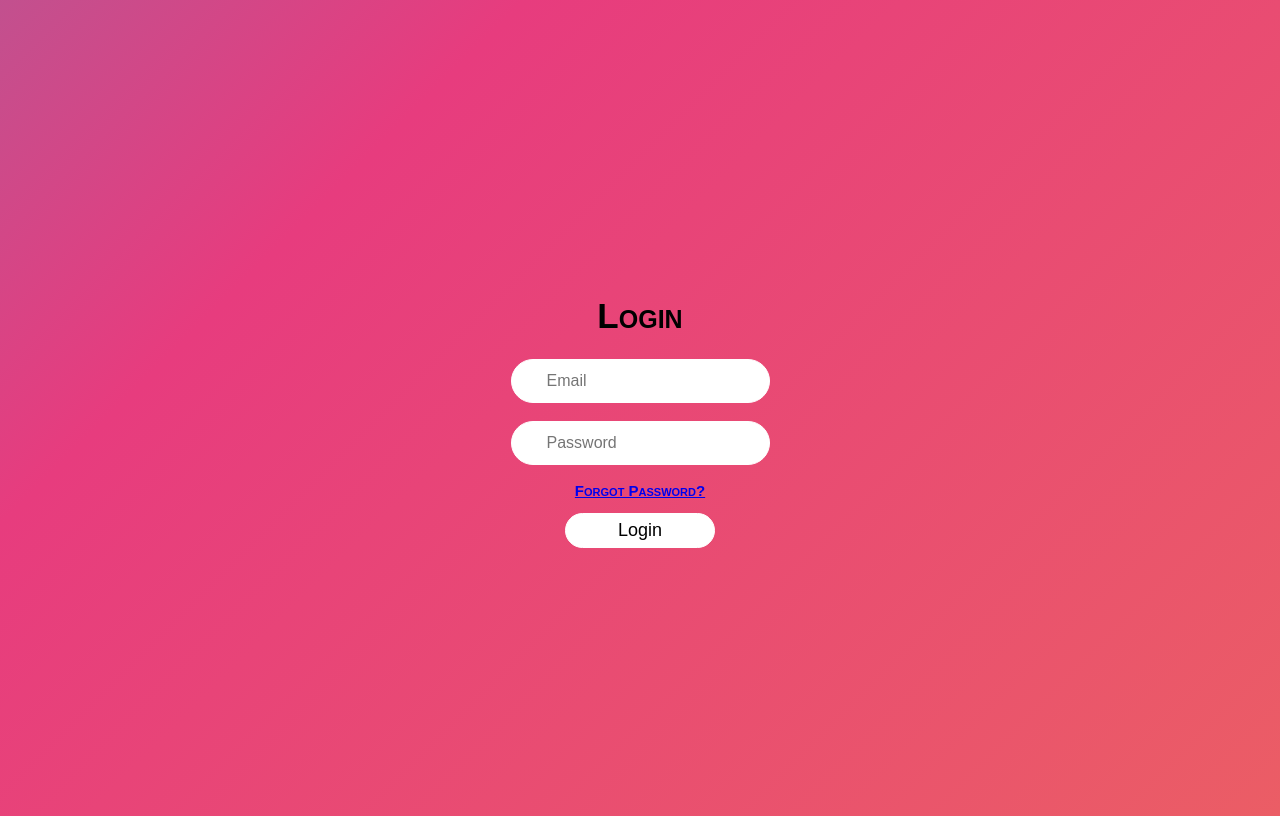
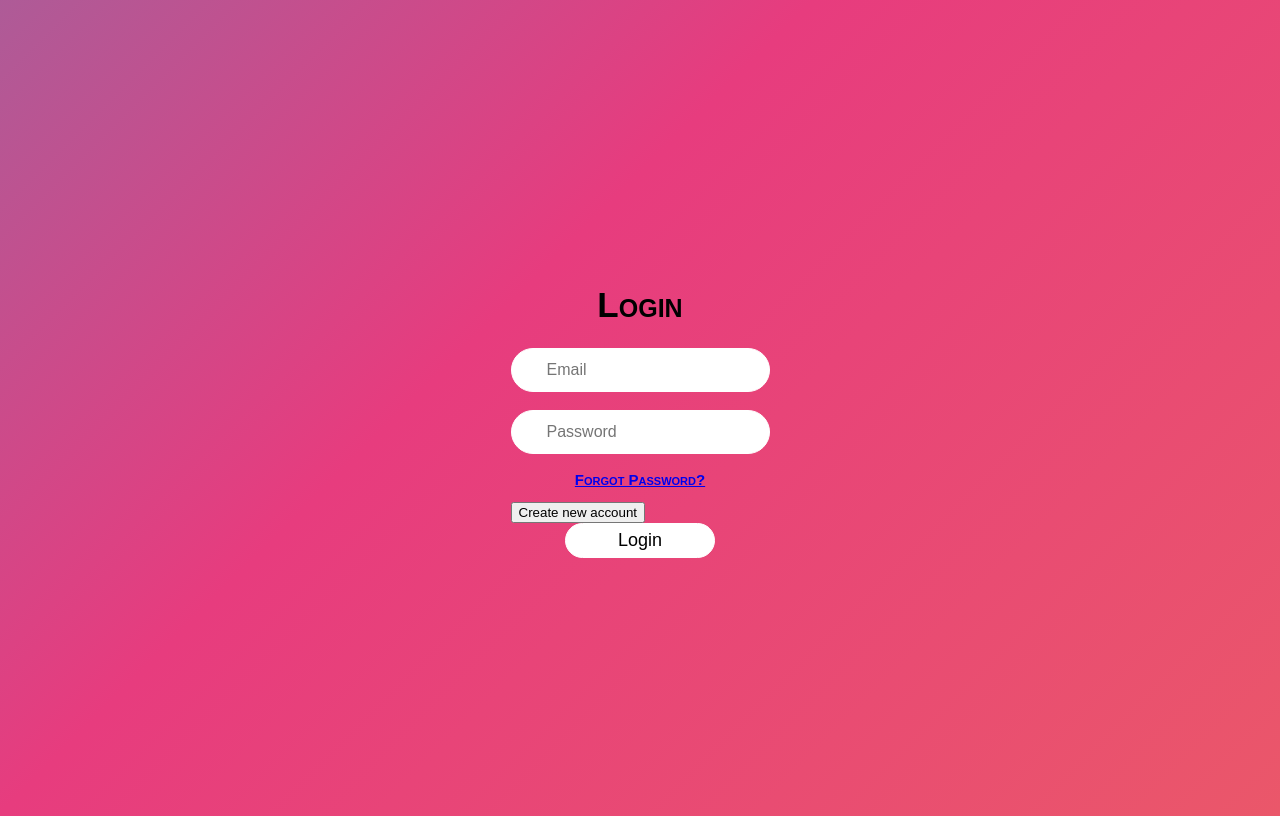
Before and after one commit to SokhaTaras/TravelProject, an Angular app: page / in a window 1280 px wide. Built offline with nearby package versions, Linux system fonts and the light colour scheme.

Commit message:
registration form created and updated

```diff
--- a/src/app/components/login/login.component.html
+++ b/src/app/components/login/login.component.html
@@ -1,16 +1,17 @@
 <div class="container">
-  <h2 class="header" id="myLogin">Login</h2>
-  <form [formGroup]="loginForm" class="one">
-    <div >
+  <h2 class="header" id="myLogin" *ngIf="isLogging">Login</h2>
+  <h2 class="header" id="myRegistration" *ngIf="!isLogging">Registration</h2>
+  <form [formGroup]="loginForm" class="one" *ngIf="isLogging">
+    <div>
       <input class="login input__email" type="email" placeholder="Email" name="email" formControlName="email"/>
     </div>
-    <div  *ngIf="loginForm.controls['email'].invalid && loginForm.controls['password'].touched" >
+    <div  *ngIf="loginForm.controls['email'].invalid && loginForm.controls['email'].touched" >
       Enter email correctly
     </div>
-    <div >
+    <div>
       <input class="login input__password" type="password" placeholder="Password" name="password" formControlName="password"/>
     </div>
-   <div *ngIf="loginForm.controls['email'].invalid && loginForm.controls['password'].touched" >
+   <div *ngIf="loginForm.controls['password'].invalid && loginForm.controls['password'].touched" >
       Enter password correctly
     </div>
     <div id="forgottenPassword">
@@ -18,12 +19,53 @@
          routerLinkActive="activeLink"
          [routerLinkActiveOptions]="{exact:true}">Forgot Password?</a>
     </div>
+    <div *ngIf="isLogging">
+      <a>
+        <button (click)="loggingToggler()">Create new account</button>
+      </a>
+    </div>
   </form>
-  <div>
+  <form [formGroup]="registrationForm" *ngIf="!isLogging">
+    <p>Enter name</p>
+    <div>
+      <input class="login input__email" type="text" placeholder="Enter name" name="userName" formControlName="userName"/>
+    </div>
+    <p>Enter surname</p>
+    <div>
+      <input class="login input__email" type="text" placeholder="Enter surname" name="userSurname" formControlName="userSurname"/>
+    </div>
+    <p>Enter email</p>
+    <div>
+      <input class="login input__email" type="email" placeholder="Enter email" name="email" formControlName="email" />
+    </div>
+    <div  *ngIf="registrationForm.controls['email'].invalid && registrationForm.controls['email'].touched" >
+      Enter email correctly
+    </div>
+    <p>Enter password</p>
+    <div>
+      <input class="login input__password" type="password" placeholder="Password" name="password" formControlName="password"/>
+    </div>
+    <div *ngIf="registrationForm.controls['password'].invalid && registrationForm.controls['password'].touched" >
+      Enter password correctly
+    </div>
+    <div *ngIf="!isLogging">
+      <a>
+        <button (click)="loggingToggler()">Login</button>
+      </a>
+    </div>
+  </form>
+  <div *ngIf="isLogging">
     <div>
       <a [routerLink]="['main']" id="hrefNext">
         <button class="input__button" id="loginButton" (click)="login()">Login</button>
       </a>
     </div>
   </div>
+  <div *ngIf="!isLogging">
+    <div>
+      <a [routerLink]="['main']" >
+        <button class="input__button" (click)="register()">Sign Up</button>
+      </a>
+    </div>
+  </div>
 </div>
--- a/src/app/components/login/login.component.ts
+++ b/src/app/components/login/login.component.ts
@@ -1,6 +1,6 @@
 import { Component } from '@angular/core';
 import {OnInit} from "@angular/core";
-import {FormControl, FormGroup} from "@angular/forms";
+import {FormControl, FormGroup, Validators} from "@angular/forms";
 import {User} from "../../Classes/user";
 
 @Component({
@@ -11,19 +11,35 @@ import {User} from "../../Classes/user";
 export class LoginComponent implements OnInit{
 
   loginForm: FormGroup = new FormGroup({
-    'email': new FormControl(),
-    'password': new FormControl()
+    'email': new FormControl('',[Validators.email,Validators.required]),
+    'password': new FormControl('',[Validators.required])
   });
-  isRegistration: boolean = false;
+
+  registrationForm: FormGroup = new FormGroup({
+    'userName': new FormControl('',[Validators.required]),
+    'userSurname': new FormControl('',[Validators.required]),
+    'email': new FormControl('',[Validators.required, Validators.email]),
+    'password': new FormControl('',[Validators.required]),
+  })
   newUser: User = new User("","");
+  isLogging: boolean = true
+
 
   ngOnInit() {}
   constructor() {}
 
+  loggingToggler(){
+    this.isLogging = !this.isLogging;
+  }
 
   login(){
     this.newUser.password = this.loginForm.get('password')?.value
     this.newUser.email = this.loginForm.get('email')?.value
     console.log(this.newUser)
   }
+
+  register(){
+
+  }
+
 }
```
